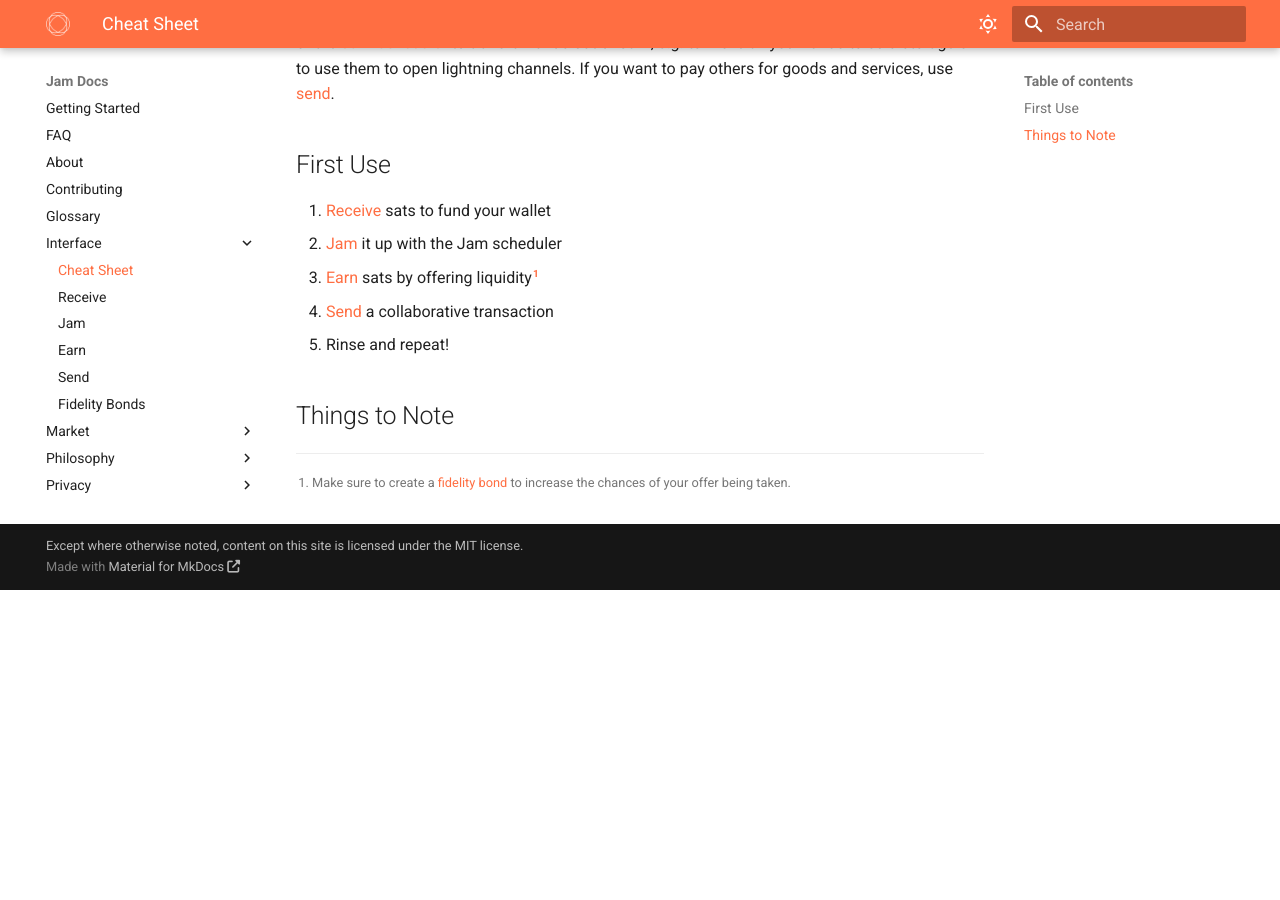
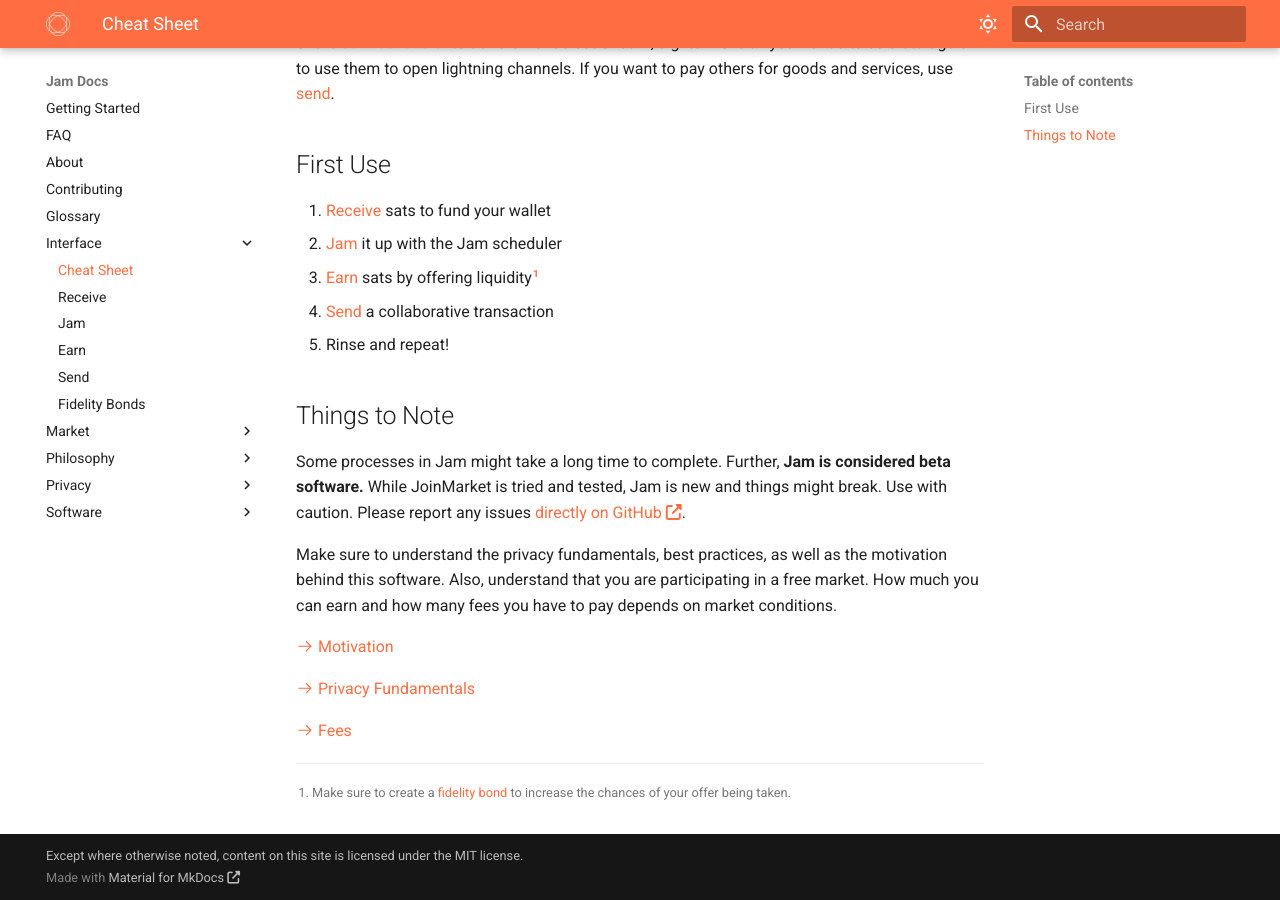
Before and after one commit to joinmarket-webui/jamdocs, an MkDocs documentation site: the page built from docs/interface/00-cheatsheet.md, in a window 1280 px wide and 900 px high, scrolled down 671 px. Built offline with MkDocs 1.6.1 and Material for MkDocs 9.7.7, drawn with Linux system fonts in a browser that asks for light colours; nearby versions of some CDN libraries; before the commit the page ends 1261 px from its top, so only the background shows below that.

Commit message:
docs(interface): cheat sheet

```diff
--- a/docs/interface/00-cheatsheet.md
+++ b/docs/interface/00-cheatsheet.md
@@ -23,8 +23,6 @@
 
 ## First Use
 
-
-
 1. [Receive][receive] sats to fund your wallet
 2. [Jam][jam] it up with the Jam scheduler
 3. [Earn][earn] sats by offering liquidity[^fnfb]
@@ -40,3 +38,23 @@
 [fb]: fidelity-bonds.md
 
 ## Things to Note
+
+Some processes in Jam might take a long time to complete. Further, **Jam is
+considered beta software.** While JoinMarket is tried and tested, Jam is new and
+things might break. Use with caution. Please report any issues [directly on
+GitHub](https://github.com/joinmarket-webui/joinmarket-webui/issues/new).
+
+Make sure to understand the privacy fundamentals, best practices, as well as the
+motivation behind this software. Also, understand that you are participating in
+a free market. How much you can earn and how many fees you have to pay depends
+on market conditions.
+
+[:octicons-arrow-right-24: Motivation][motivation]
+
+[:octicons-arrow-right-24: Privacy Fundamentals][fundamentals]
+
+[:octicons-arrow-right-24: Fees][fees]
+
+[motivation]: /philosophy/00-motivation
+[fundamentals]: /privacy/01-fundamentals
+[fees]: /market/fees
```
